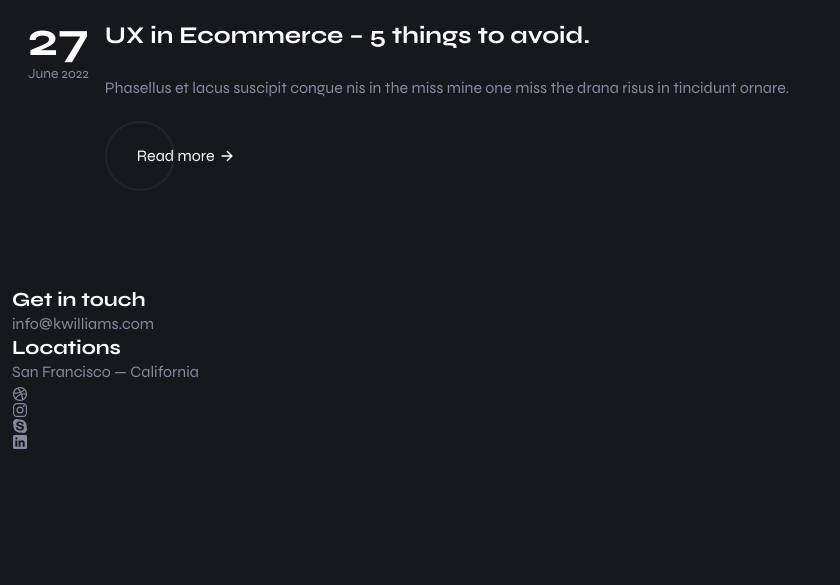
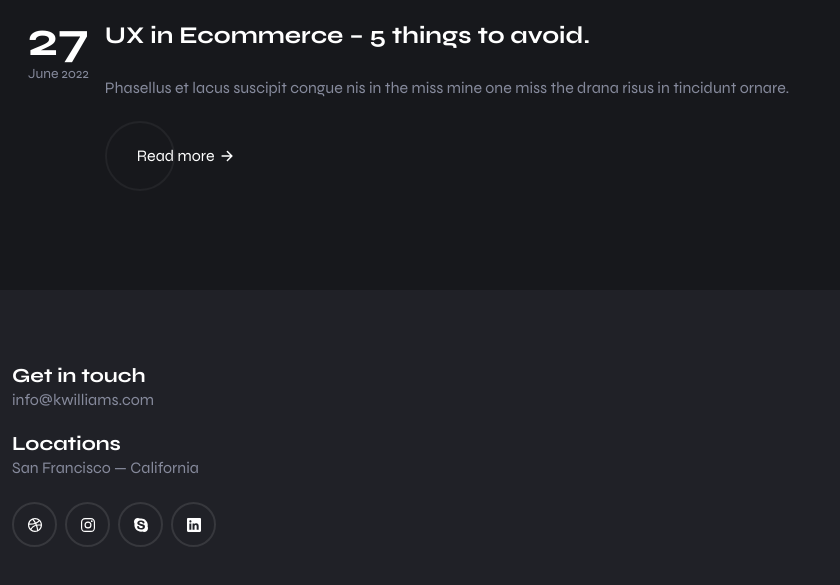
Before and after one commit to 0sugo/portfolio_official, a plain HTML site: page index.html in a window 1280 px wide. Shown: the part 7239-7824 px from the top of the page, without its empty margins (0-840 px from the left). Before the commit the page ends 7689 px from the top, so only its background shows below. Drawn offline with nearby package versions, Linux system fonts and the light colour scheme.

Commit message:
Style footer sections

```diff
--- a/assets/css/style.css
+++ b/assets/css/style.css
@@ -636,3 +636,37 @@ body.nav-active { overflow: hidden; }
 }
 
 .blog-card .card-text { margin-block: 20px; }
+
+
+
+/*-----------------------------------*\
+  #FOOTER
+\*-----------------------------------*/
+
+.footer {
+  background-color: var(--raisin-black);
+  padding-block: 76px;
+}
+
+.footer .container {
+  display: grid;
+  gap: 20px;
+}
+
+.social-list {
+  display: flex;
+  gap: 8px;
+}
+
+.social-link {
+  width: 45px;
+  height: 45px;
+  display: grid;
+  place-items: center;
+  border: 2px solid var(--white_a10);
+  border-radius: var(--radius-circle);
+  color: var(--white);
+  transition: var(--transition-1);
+}
+
+.social-link:is(:hover, :focus-visible) { border-color: var(--white); }
```
